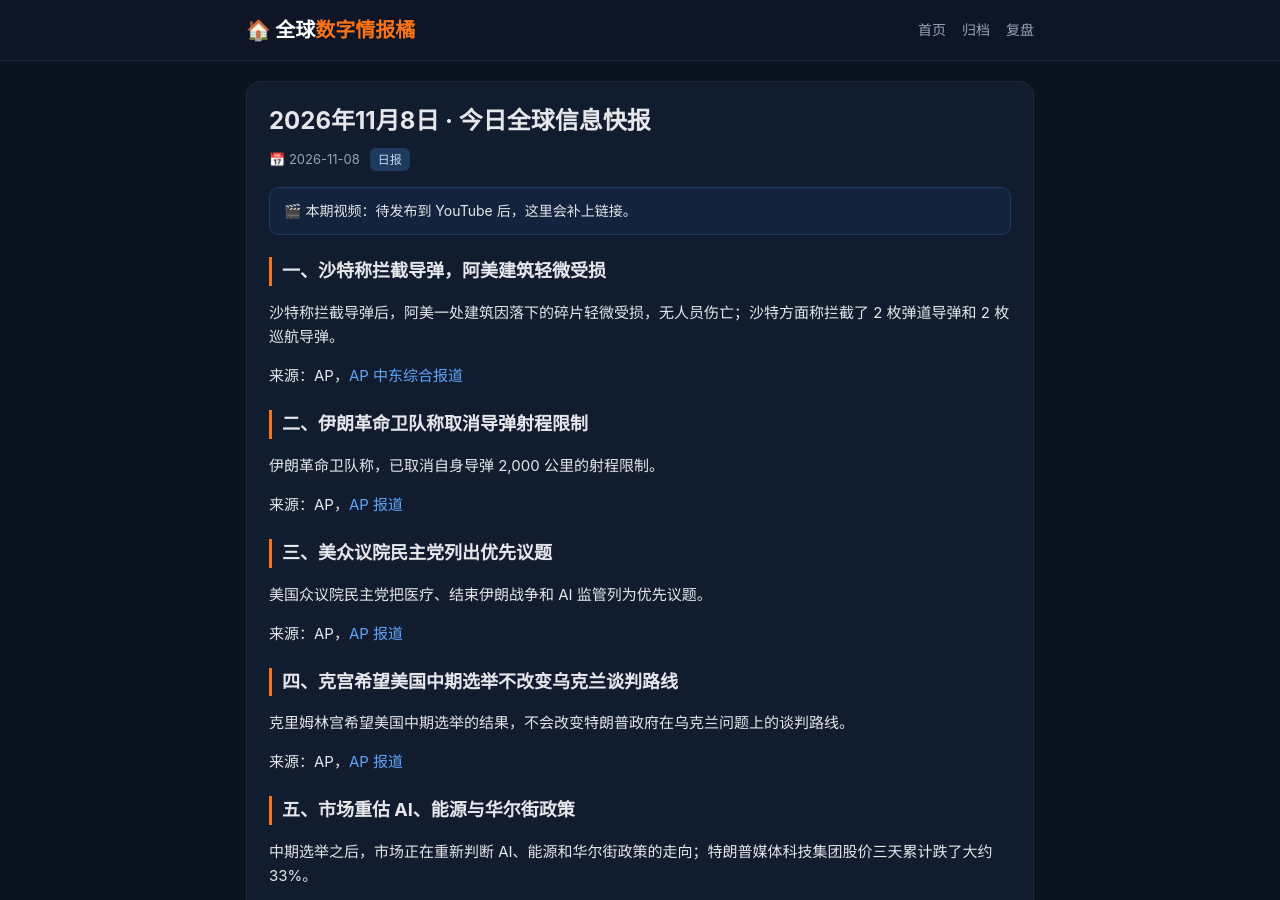
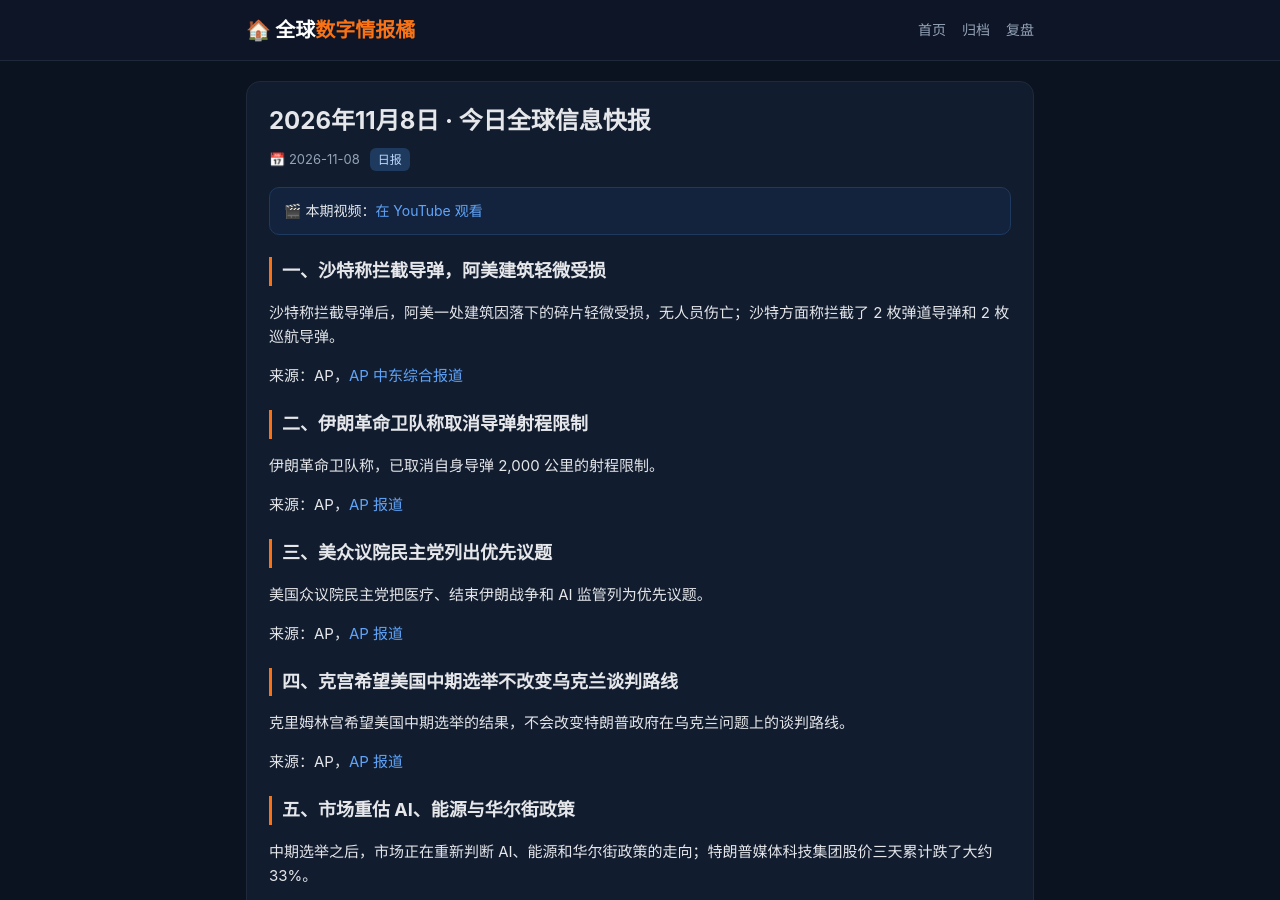
Before and after one commit to rayli090602-source/rayli090602-source.github.io, a Jekyll site: the page built from _posts/2026-11-08-今日全球信息快报.md, in a window 1280 px wide and 900 px high. Built offline with Jekyll 4.4.1, drawn with Linux system fonts in a browser that asks for light colours; part of the change alters nothing that is shown.

```diff
--- a/_posts/2026-11-08-今日全球信息快报.md
+++ b/_posts/2026-11-08-今日全球信息快报.md
@@ -3,7 +3,7 @@ layout: post
 title: "2026年11月8日 · 今日全球信息快报"
 date: 2026-11-08
 categories: [日报]
-video: ""
+video: "https://youtu.be/QnEb7mD58Oc"
 excerpt: "十条：沙特拦截导弹、伊朗取消射程限制、美众议院民主党优先议题、克宫谈乌克兰谈判路线、市场重估、 日本地震、WHO 腕戴设备征求意见、拉曼就任洛杉矶市长、美国海外信任、阿联酋海上救援。"
 ---
 
```
